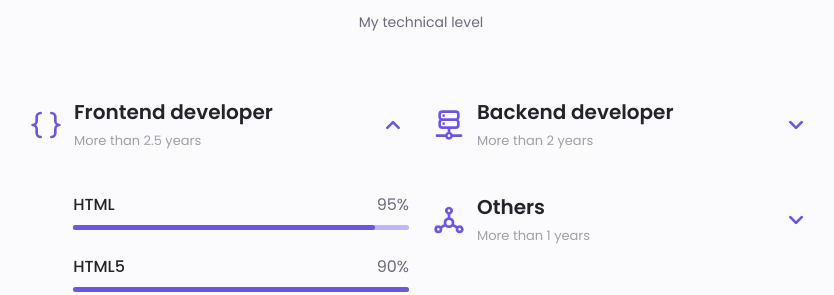
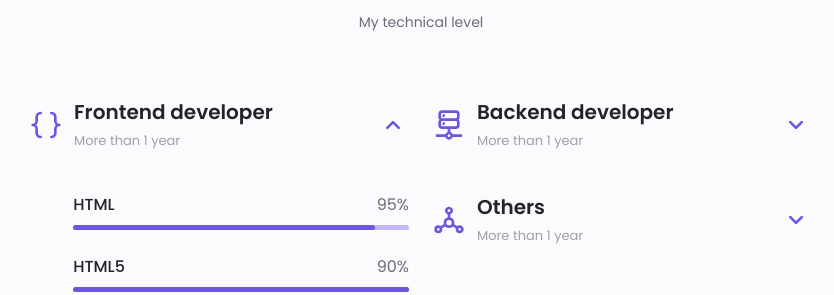
Before and after one commit to Hadayetullah/portfolio, a React (Vite) app: page / in a window 1280 px wide. Shown: the part 1821-2116 px from the top of the page, without its empty margins (219-1053 px from the left). Built offline with nearby package versions, Linux system fonts and the light colour scheme.

Commit message:
Update Skills section

```diff
--- a/src/conponents/body/skills/Skills.jsx
+++ b/src/conponents/body/skills/Skills.jsx
@@ -84,9 +84,7 @@ const Skills = () => {
 
                   <div>
                     <h1 className="skills__title">Frontend developer</h1>
-                    <span className="skills__subtitle">
-                      More than 2.5 years
-                    </span>
+                    <span className="skills__subtitle">More than 1 year</span>
                   </div>
 
                   <UilAngleDown className="skills__arrow" />
@@ -277,7 +275,7 @@ const Skills = () => {
 
                   <div>
                     <h1 className="skills__title">Others</h1>
-                    <span className="skills__subtitle">More than 1 years</span>
+                    <span className="skills__subtitle">More than 1 year</span>
                   </div>
 
                   <UilAngleDown className="skills__arrow" />
@@ -344,7 +342,7 @@ const Skills = () => {
 
                   <div>
                     <h1 className="skills__title">Backend developer</h1>
-                    <span className="skills__subtitle">More than 2 years</span>
+                    <span className="skills__subtitle">More than 1 year</span>
                   </div>
 
                   <UilAngleDown className="skills__arrow" />
@@ -437,7 +435,7 @@ const Skills = () => {
 
                   <div>
                     <h1 className="skills__title">Others</h1>
-                    <span className="skills__subtitle">More than 1 years</span>
+                    <span className="skills__subtitle">More than 1 year</span>
                   </div>
 
                   <UilAngleDown className="skills__arrow" />
```
